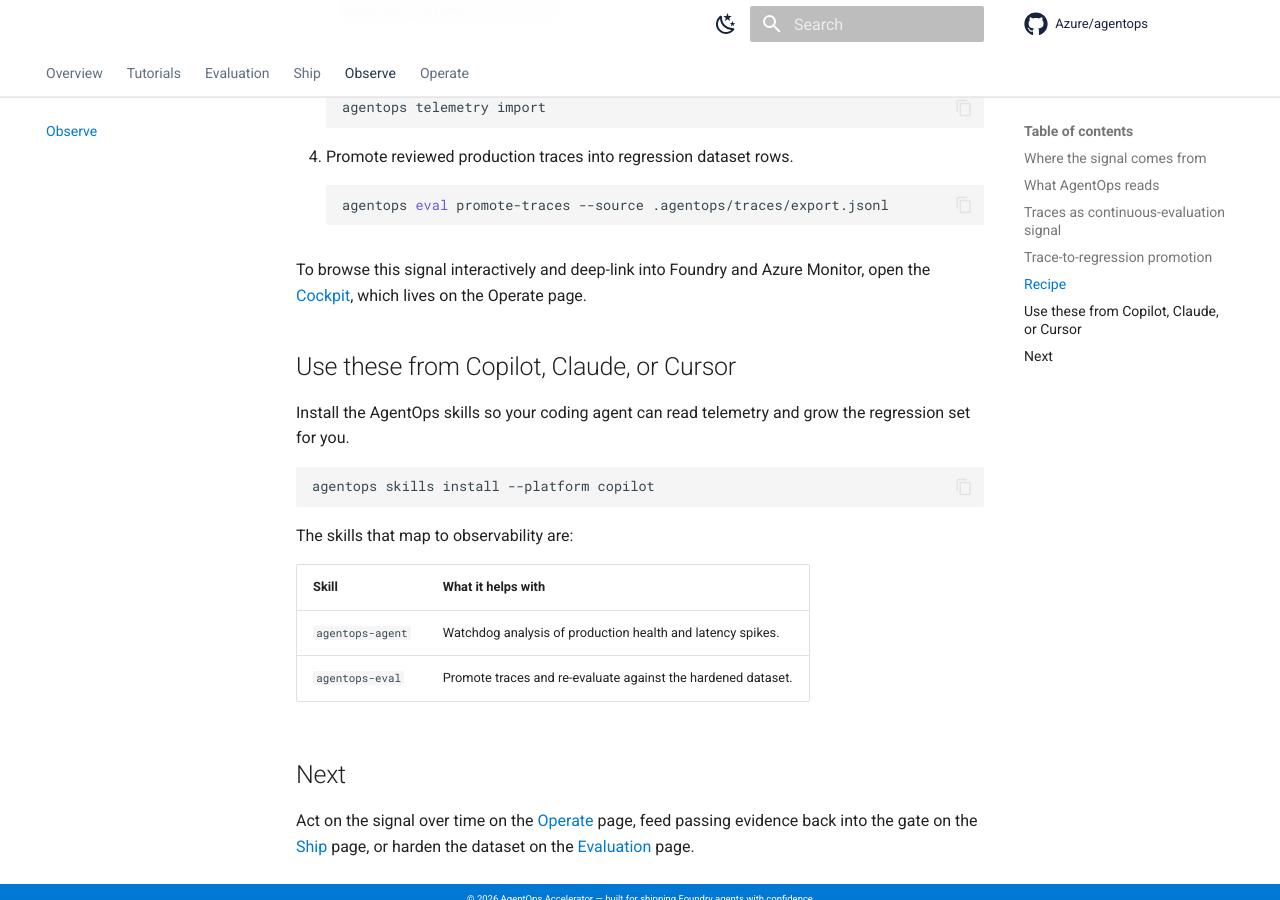
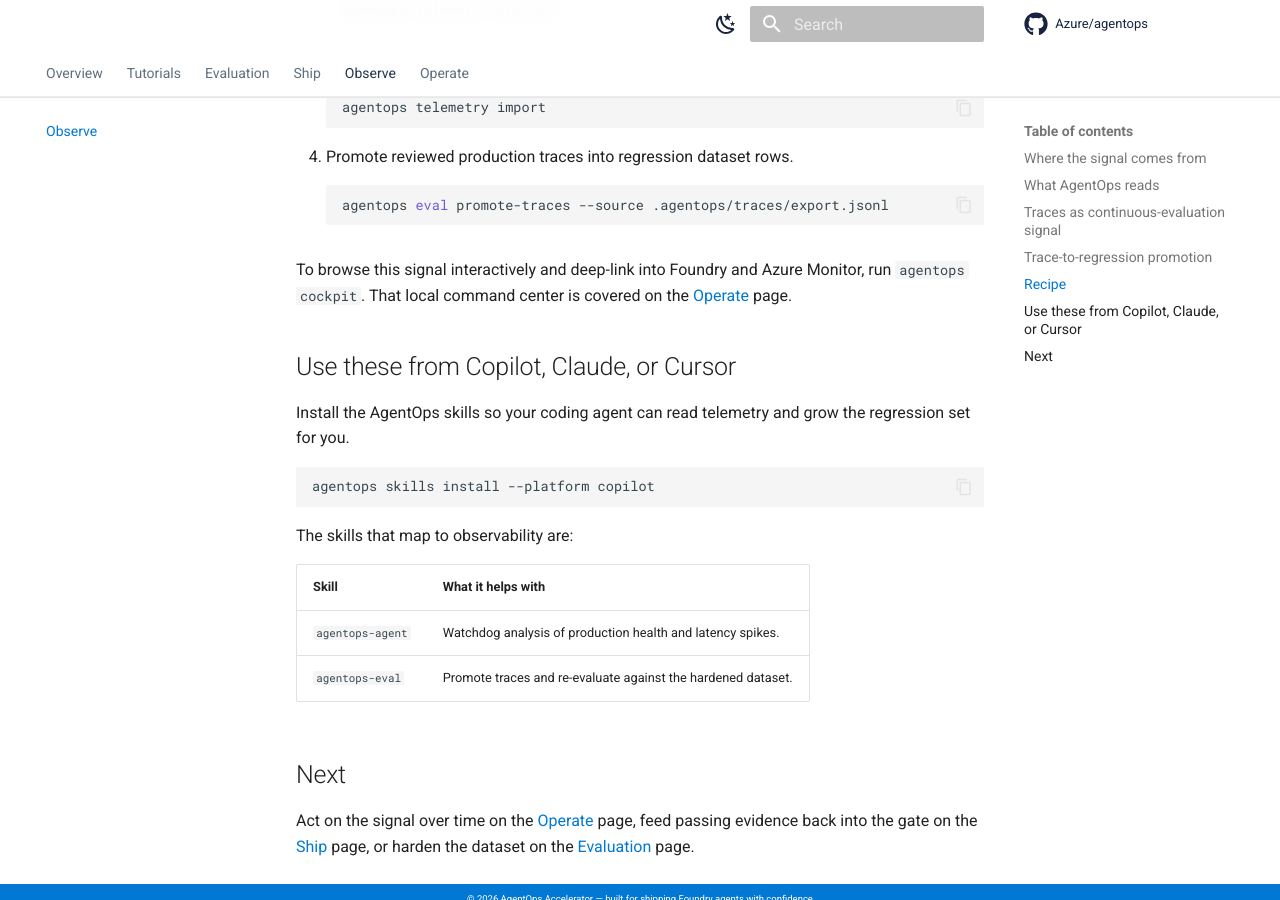
Before and after one commit to Azure/agentops, an MkDocs documentation site: the page built from docs/observe.md, in a window 1280 px wide and 900 px high, scrolled down 2118 px. Built offline with MkDocs 1.6.1 and Material for MkDocs 9.7.7, drawn with Linux system fonts in a browser that asks for light colours; comment, search, counter and statistics services are not loaded.

Commit message:
docs: clarify Cockpit is the agentops cockpit command, not an Operate page
Co-authored-by: Copilot App <223556219+Copilot@users.noreply.github.com>

````diff
--- a/docs/observe.md
+++ b/docs/observe.md
@@ -97,7 +97,8 @@ Confirm the signal is flowing, then turn real traces into regression coverage.
     ```
 
 To browse this signal interactively and deep-link into Foundry and Azure
-Monitor, open the [Cockpit](operate.md#cockpit), which lives on the Operate page.
+Monitor, run `agentops cockpit`. That local command center is covered on the
+[Operate](operate.md#cockpit) page.
 
 ## Use these from Copilot, Claude, or Cursor
 
````
